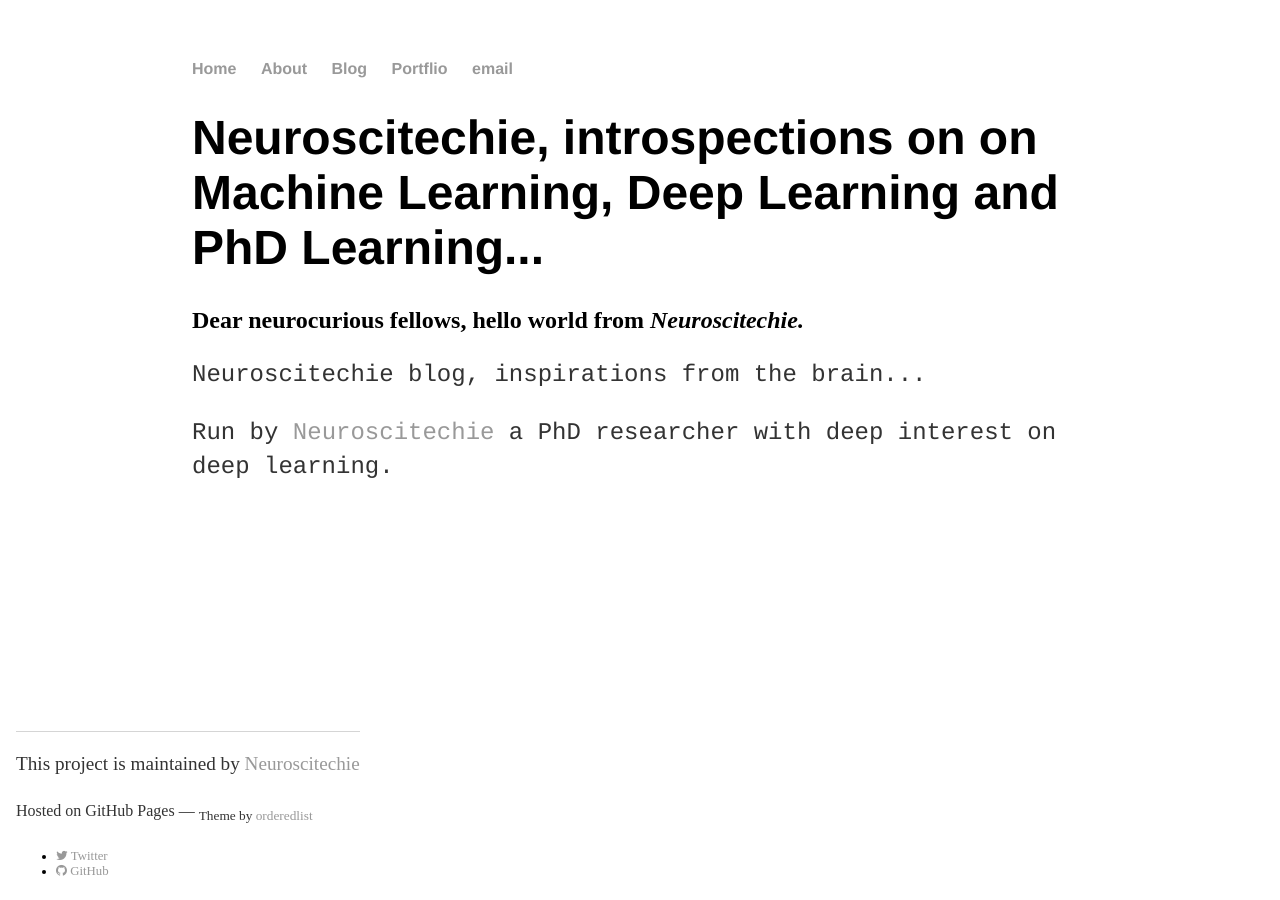
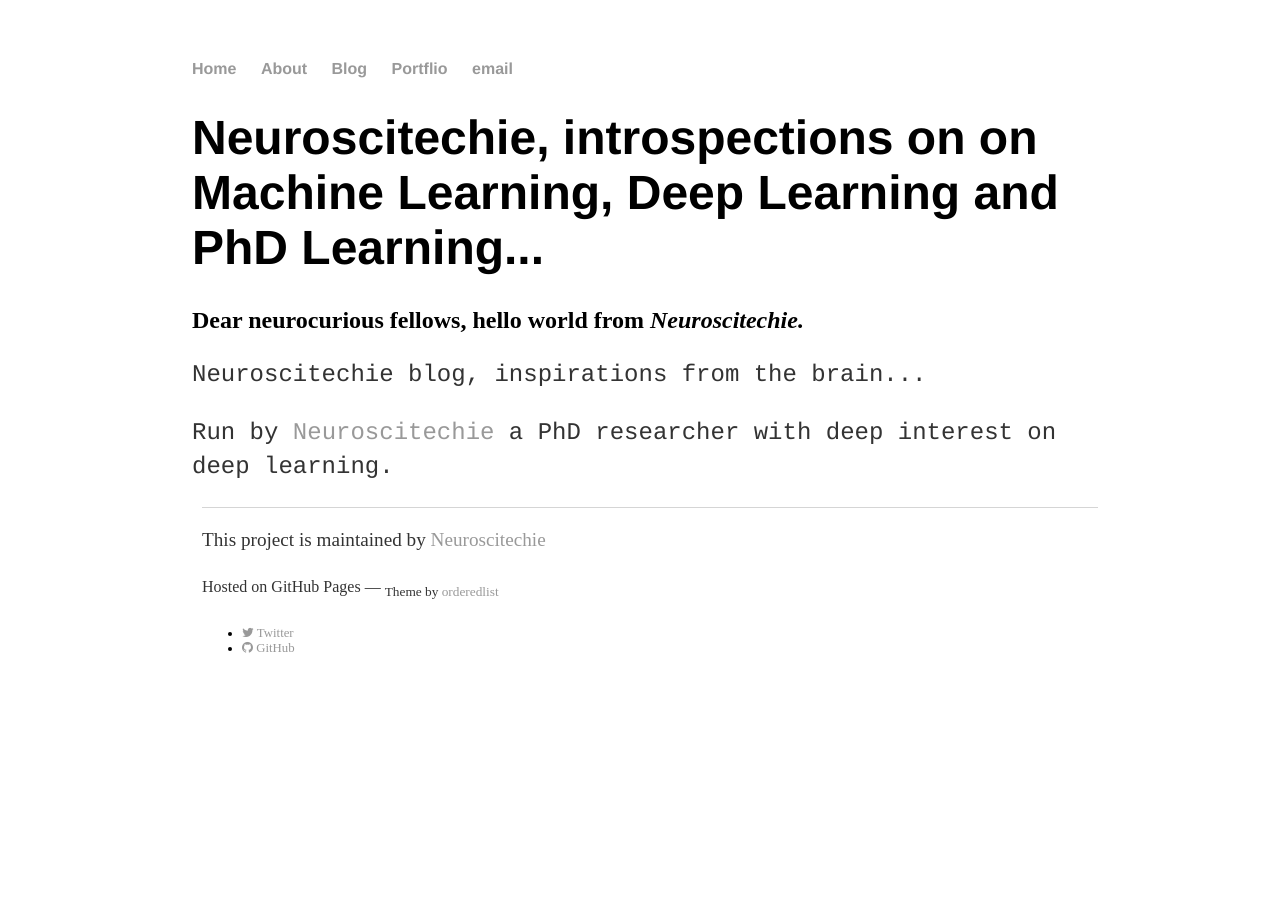
Before and after one commit to inantubek/meltemiatay.github.io, a Jekyll site: the page built from index.html, in a window 1280 px wide. Built offline with Jekyll 4.4.1, drawn with Linux system fonts in a browser that asks for light colours; nearby versions of some CDN libraries.

Commit message:
Update main.css

```diff
--- a/css/main.css
+++ b/css/main.css
@@ -33,10 +33,10 @@ p {
 }
 
 .footer {
-   position: absolute;
+   position:relative ;
    border-top: 1px solid #d5d5d5;
-   bottom: 8px;
-   left:16px;
+   bottom: 0px;
+   left:10px;
    font-size: .8em;
 }
 
```
